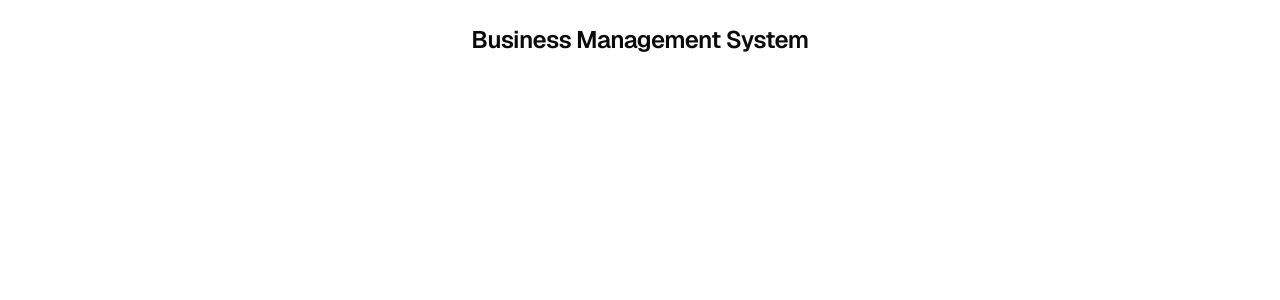
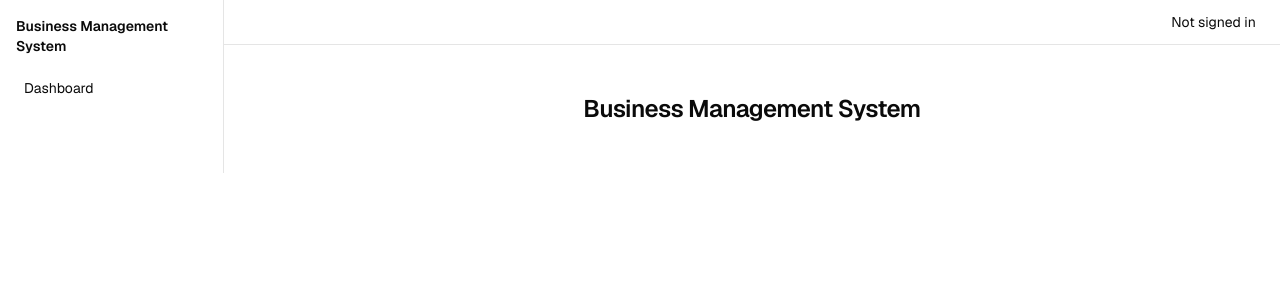
Before and after one commit to japaxapa/bmai, a Next.js app in the folder web/: page / in a window 1280 px wide. Shown: the top 300 px of the page. Built offline with nearby package versions, Linux system fonts and the light colour scheme; no server answers.

Commit message:
Auth provider + dashboard shell reflects /auth/me role (#31) (#37)

```diff
--- a/web/app/(auth)/login/_components/login-form.tsx
+++ b/web/app/(auth)/login/_components/login-form.tsx
@@ -5,6 +5,7 @@ import { z } from "zod";
 import { useRouter, useSearchParams } from "next/navigation";
 import { apiBaseUrl } from "@/lib/api/base-url";
 import { safeNext } from "@/lib/safe-next";
+import { useAuth } from "@/providers/auth-provider";
 
 // Shape courtesy only (frontend-architecture §Forms): zod gates the two
 // fields before they reach the API; react-hook-form owns registration,
@@ -19,6 +20,7 @@ type LoginValues = z.infer<typeof loginSchema>;
 export function LoginForm() {
   const router = useRouter();
   const next = useSearchParams().get("next");
+  const { refresh } = useAuth();
   const {
     register,
     handleSubmit,
@@ -45,6 +47,9 @@ export function LoginForm() {
     });
 
     if (response.ok) {
+      // The cookie is set but the shell's `/auth/me` read predates it —
+      // re-read before navigating so `/` renders the role, not the old state.
+      await refresh();
       router.push(safeNext(next));
       return;
     }
--- /dev/null
+++ b/web/app/(dashboard)/_components/shell.tsx
@@ -0,0 +1,67 @@
+"use client";
+
+import Link from "next/link";
+import type { ReactNode } from "react";
+import { useAuth, type AuthUser } from "@/providers/auth-provider";
+
+type NavItem = {
+  href: string;
+  label: string;
+  /** When set, only these roles see the item (GLOSSARY Role). */
+  roles?: readonly AuthUser["role"][];
+};
+
+/** UI hides by role — UX only; the backend enforces (frontend-architecture §State). */
+const NAV_ITEMS: readonly NavItem[] = [
+  { href: "/", label: "Dashboard" },
+  { href: "/users", label: "Users", roles: ["ADMIN"] },
+];
+
+function canSee(item: NavItem, role: AuthUser["role"] | null): boolean {
+  if (!item.roles) {
+    return true;
+  }
+  return role !== null && item.roles.includes(role);
+}
+
+/** The dashboard shell: sidebar nav + header reflecting `/auth/me` (issue #31). */
+export function Shell({ children }: { children: ReactNode }) {
+  const { user, isLoading } = useAuth();
+
+  return (
+    <div className="flex min-h-full">
+      <aside className="flex w-56 flex-col gap-4 border-r border-neutral-200 p-4 dark:border-neutral-800">
+        <p className="text-sm font-semibold">Business Management System</p>
+        <nav className="flex flex-col gap-1">
+          {NAV_ITEMS.filter((item) => canSee(item, user?.role ?? null)).map(
+            (item) => (
+              <Link
+                key={item.href}
+                href={item.href}
+                className="rounded-md px-2 py-1.5 text-sm hover:bg-neutral-100 dark:hover:bg-neutral-900"
+              >
+                {item.label}
+              </Link>
+            ),
+          )}
+        </nav>
+      </aside>
+      <div className="flex flex-1 flex-col">
+        <header className="flex items-center justify-end border-b border-neutral-200 px-6 py-3 text-sm dark:border-neutral-800">
+          {!isLoading &&
+            (user ? (
+              <span className="flex items-center gap-2">
+                <span>{user.email}</span>
+                <span className="rounded-full bg-neutral-100 px-2 py-0.5 text-xs font-medium dark:bg-neutral-900">
+                  {user.role}
+                </span>
+              </span>
+            ) : (
+              <span>Not signed in</span>
+            ))}
+        </header>
+        <main className="flex-1 p-6">{children}</main>
+      </div>
+    </div>
+  );
+}
--- /dev/null
+++ b/web/app/(dashboard)/layout.tsx
@@ -0,0 +1,7 @@
+import type { ReactNode } from "react";
+import { Shell } from "./_components/shell";
+
+/** Sidebar + header shell for the signed-in app (frontend-architecture §Structure). */
+export default function DashboardLayout({ children }: { children: ReactNode }) {
+  return <Shell>{children}</Shell>;
+}
--- a/web/providers/auth-provider.tsx
+++ b/web/providers/auth-provider.tsx
@@ -1,6 +1,8 @@
 "use client";
 
 import { createContext, useContext, type ReactNode } from "react";
+import { useQuery, useQueryClient } from "@tanstack/react-query";
+import { apiBaseUrl } from "@/lib/api/base-url";
 
 /** The signed-in User (GLOSSARY) as returned by `GET /api/auth/me`. */
 export type AuthUser = {
@@ -8,20 +10,53 @@ export type AuthUser = {
   role: "ADMIN" | "MANAGER" | "EMPLOYEE";
 };
 
+const AUTH_ME_KEY = ["auth", "me"] as const;
+
+async function fetchAuthMe(): Promise<AuthUser | null> {
+  const response = await fetch(`${apiBaseUrl()}/api/auth/me`, {
+    credentials: "include",
+  });
+  // Not-signed-in is an answer, not a failure: no crash, no stale user.
+  if (response.status === 401) {
+    return null;
+  }
+  if (!response.ok) {
+    throw new Error(`GET /api/auth/me -> ${response.status}`);
+  }
+  return (await response.json()) as AuthUser;
+}
+
 type AuthContextValue = {
-  /** `null` until `/auth/me` resolves. Slice 3 fills this in. */
+  /** `null` while loading and when the cookie is missing or expired. */
   user: AuthUser | null;
+  /** True until the first `/auth/me` answer lands (no "Not signed in" flash). */
+  isLoading: boolean;
+  /** Re-read `/auth/me` — called after login sets the cookie. */
+  refresh: () => Promise<void>;
 };
 
-const AuthContext = createContext<AuthContextValue>({ user: null });
+const AuthContext = createContext<AuthContextValue>({
+  user: null,
+  isLoading: false,
+  refresh: async () => {},
+});
 
 export function AuthProvider({ children }: { children: ReactNode }) {
-  // Stub: no fetch yet, so the app always renders signed-out.
-  return (
-    <AuthContext.Provider value={{ user: null }}>
-      {children}
-    </AuthContext.Provider>
-  );
+  const queryClient = useQueryClient();
+  const { data, isLoading } = useQuery({
+    queryKey: AUTH_ME_KEY,
+    queryFn: fetchAuthMe,
+  });
+
+  const value: AuthContextValue = {
+    user: data ?? null,
+    isLoading,
+    refresh: async () => {
+      await queryClient.invalidateQueries({ queryKey: AUTH_ME_KEY });
+    },
+  };
+
+  return <AuthContext.Provider value={value}>{children}</AuthContext.Provider>;
 }
 
 export function useAuth(): AuthContextValue {
```
Also changed, not shown: web/app/(dashboard)/page.tsx (renamed from web/app/page.tsx), 3 other files (tests, documents, lock files or other folders).
